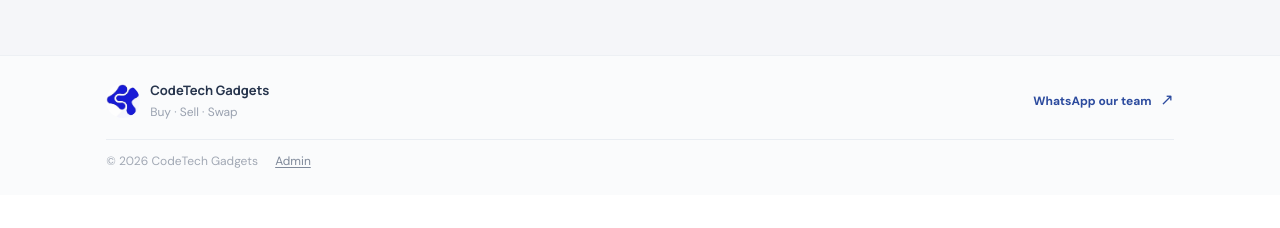
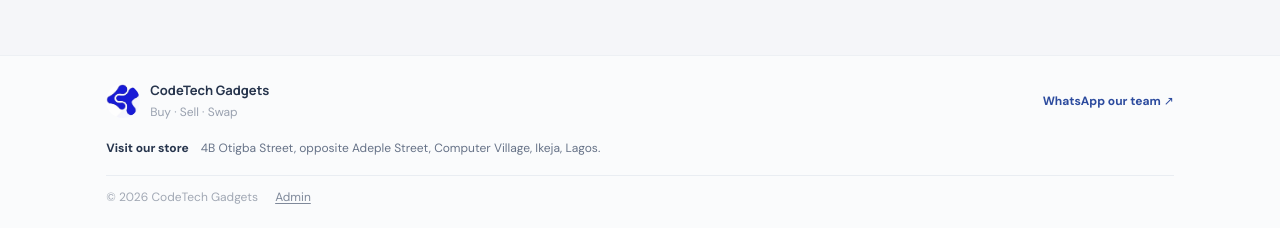
Before and after one commit to codetech18/Codetech-Gadgets, a React (Vite) app: page / in a window 1280 px wide. Shown: the part 1349-1577 px from the top of the page. Before the commit the page ends 1544 px from the top, so only its background shows below. Built offline with nearby package versions, Linux system fonts and the light colour scheme; no server answers; the database is empty.

Commit message:
Show store address across public pages

```diff
--- a/src/App.tsx
+++ b/src/App.tsx
@@ -9,6 +9,7 @@ import Support from './components/Support';
 import Toast from './components/Toast';
 import TradeRequest from './components/TradeRequest';
 import ProductDetail from './components/ProductDetail';
+import StoreFooter from './components/StoreFooter';
 import { unlistedItemEnquiryLink } from './lib/unlistedItemEnquiry';
 
 const Admin = lazy(() => import('./components/Admin'));
@@ -220,7 +221,7 @@ export default function App() {
       {/* HOME */}
       {(page === 'home' || page === 'devices' || page === 'goodies') && (
         <>
-          <Storefront view={page} products={products} catalogStatus={catalogStatus} onShop={scrollToProducts} onSell={() => navigate('sell')} onSwap={() => navigate('swap')} onGoodies={() => navigate('goodies')} onAdmin={() => navigate('admin')} onOpenProduct={openProduct} />
+          <Storefront view={page} products={products} catalogStatus={catalogStatus} onShop={scrollToProducts} onSell={() => navigate('sell')} onSwap={() => navigate('swap')} onGoodies={() => navigate('goodies')} onOpenProduct={openProduct} />
         </>
       )}
 
@@ -248,6 +249,7 @@ export default function App() {
       {/* SUPPORT */}
       {page === 'complaint' && <Support onToast={showToast} />}
 
+      <StoreFooter onAdmin={() => navigate('admin')} />
       <Toast message={toast.msg} visible={toast.visible} />
     </div>
   );
--- /dev/null
+++ b/src/components/StoreFooter.tsx
@@ -0,0 +1,14 @@
+interface StoreFooterProps {
+  onAdmin: () => void;
+}
+
+export default function StoreFooter({ onAdmin }: StoreFooterProps) {
+  return (
+    <footer className="store-footer">
+      <div className="footer-brand"><img src="/codetech-mark.jpg" alt="" /><div><strong>CodeTech Gadgets</strong><span>Buy · Sell · Swap</span></div></div>
+      <a href="https://wa.me/2349058977101" target="_blank" rel="noreferrer">WhatsApp our team <span aria-hidden="true">↗</span></a>
+      <address><strong>Visit our store</strong><span>4B Otigba Street, opposite Adeple Street, Computer Village, Ikeja, Lagos.</span></address>
+      <small>© {new Date().getFullYear()} CodeTech Gadgets <button type="button" className="admin-footer-link" onClick={onAdmin}>Admin</button></small>
+    </footer>
+  );
+}
--- a/src/components/Storefront.tsx
+++ b/src/components/Storefront.tsx
@@ -11,7 +11,6 @@ type StorefrontProps = {
   onSell: () => void;
   onSwap: () => void;
   onGoodies: () => void;
-  onAdmin: () => void;
   onOpenProduct: (product: Product) => void;
 };
 
@@ -59,7 +58,7 @@ function DeviceCard({ product, onOpen }: { product: Product; onOpen: () => void
   );
 }
 
-export default function Storefront({ view, products, catalogStatus, onShop, onSell, onSwap, onGoodies, onAdmin, onOpenProduct }: StorefrontProps) {
+export default function Storefront({ view, products, catalogStatus, onShop, onSell, onSwap, onGoodies, onOpenProduct }: StorefrontProps) {
   const [activeCategory, setActiveCategory] = useState('All devices');
   const [activeCollection, setActiveCollection] = useState<(typeof homeCollections)[number]['value']>('all');
   const [search, setSearch] = useState('');
@@ -134,12 +133,6 @@ export default function Storefront({ view, products, catalogStatus, onShop, onSe
       </section>
       </>}
 
-      <footer className="store-footer">
-        <div className="footer-brand"><img src="/codetech-mark.jpg" alt="" /><div><strong>CodeTech Gadgets</strong><span>Buy · Sell · Swap</span></div></div>
-        <a href="https://wa.me/2349058977101" target="_blank" rel="noreferrer">WhatsApp our team <Arrow diagonal /></a>
-        <small>© {new Date().getFullYear()} CodeTech Gadgets <button type="button" className="admin-footer-link" onClick={onAdmin}>Admin</button></small>
-      </footer>
-
     </main>
   );
 }
--- a/src/index.css
+++ b/src/index.css
@@ -148,6 +148,8 @@ button:focus-visible, a:focus-visible, input:focus-visible, select:focus-visible
 .store-footer > p { margin: 0; color: #8992a1; font-size: 12px; }
 .store-footer > a { color: #2c4b9e; text-decoration: none; font-size: 12px; font-weight: 700; }
 .store-footer > a .store-arrow { padding-left: 6px; }
+.store-footer address { grid-column: 1 / -1; display: flex; flex-wrap: wrap; gap: 4px 12px; color: #667287; font-size: 12px; font-style: normal; line-height: 1.5; }
+.store-footer address strong { color: #26344c; }
 .store-footer > small { grid-column: 1 / -1; border-top: 1px solid #e9edf2; padding-top: 12px; color: #a1a8b4; font-size: 12px; }
 .admin-footer-link { margin-left: 14px; border: 0; padding: 0; background: transparent; color: #7f899a; font-size: inherit; text-decoration: underline; text-underline-offset: 2px; }
 
```
